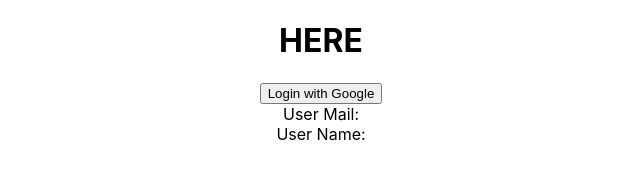
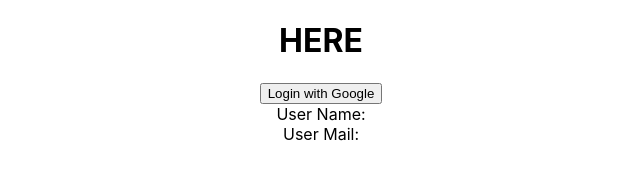
Before and after one commit to MuhammadHamzaAmir/chat_app, a React (Create React App) app: page / in a window 1280 px wide. Shown: the top 194 px of the page, without its empty margins (319-959 px from the left). Built offline with nearby package versions, Linux system fonts and the light colour scheme.

Commit message:
Minor changes

```diff
--- a/package.json
+++ b/package.json
@@ -11,7 +11,8 @@
     "react": "^17.0.2",
     "react-dom": "^17.0.2",
     "react-scripts": "^3.4.4",
-    "web-vitals": "^1.1.2"
+    "web-vitals": "^1.1.2",
+    "webpack": "4.42.0"
   },
   "scripts": {
     "start": "react-scripts start",
--- a/src/App.js
+++ b/src/App.js
@@ -1,7 +1,7 @@
 import logo from './logo.svg';
 import React, { useState } from "react";
 import './App.css';
-import {Usercreds,Logingoogle} from "./backend.js";
+import {Userlogin,Logingoogle} from "./backend.js";
 
 
 function App() {
@@ -13,7 +13,7 @@
     <div className="App">
         <h1>HERE</h1>
         {/* <button onClick={Logingoogle}>Login with google</button> */}
-        <Usercreds></Usercreds>
+        <Userlogin></Userlogin>
 
 
     </div>
--- a/src/backend.js
+++ b/src/backend.js
@@ -83,7 +83,7 @@
 
 }
 
-export function Usercreds(){
+export function Userlogin(){
 
     let [name, setName] = useState("User Name: ");
     let [mail ,setMail] = useState("User Mail: ")
@@ -95,11 +95,11 @@
 
     return (
         <div>
-            <button onClick={() => { Logingoogle(); setTimeout(()=> {userdetail()},6000);}}>Login with Google</button>
-            <br/>
-            <span>{mail}</span>
+            <button onClick={() => { Logingoogle(); setTimeout(()=> {userdetail()},15000);}}>Login with Google</button>
             <br/>
             <span>{name}</span>
+            <br />
+            <span>{mail}</span>
         </div>
     );
 }
```
Also changed, not shown: 2 other files (tests, documents, lock files or other folders).
